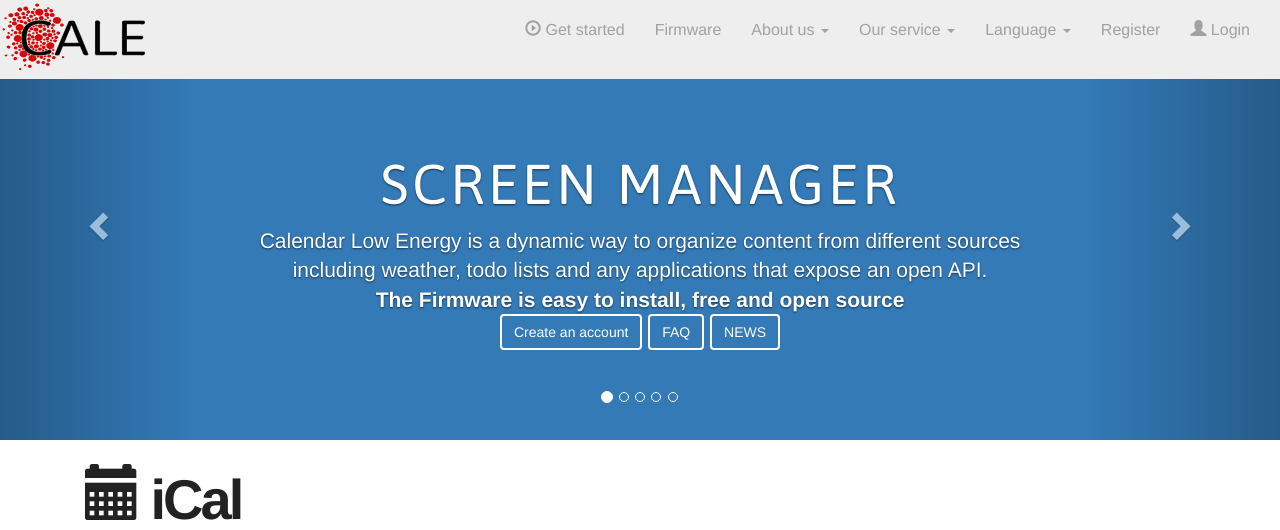
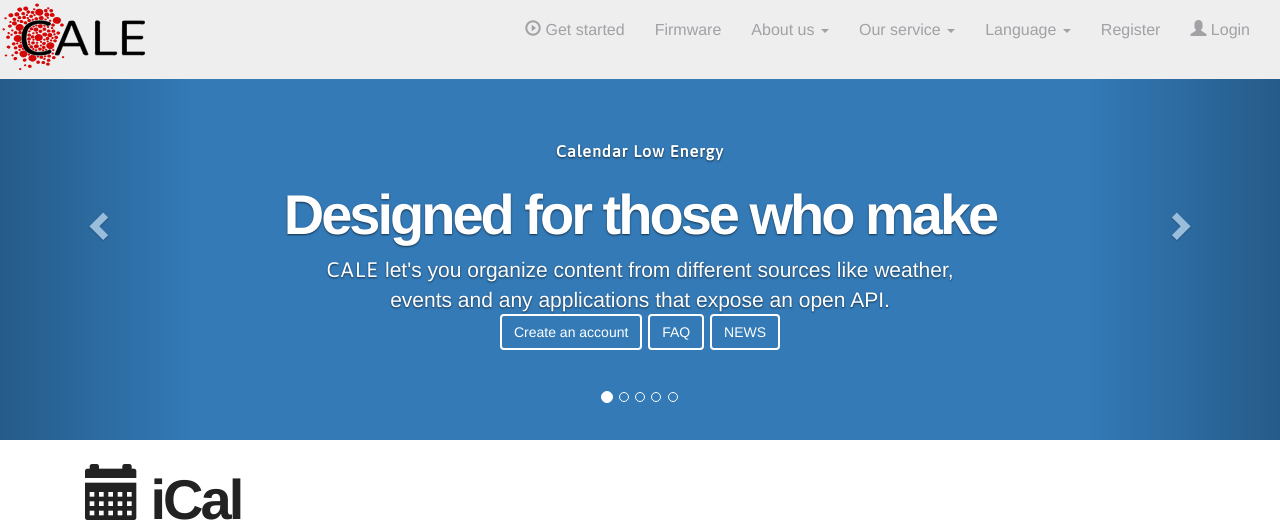
Before and after one commit to martinberlin/cale-integrations, a Symfony app: template templates/de/api/www-api-ical.html.twig in a window 1280 px wide. Shown: the top 530 px of the page. Run offline with Twig, Linux system fonts and the light colour scheme; the template is opened without the code that fills it, so the values that code supplies are empty; some libraries are stand-ins or nearby versions.

Commit message:
www small update in carousel

```diff
--- a/templates/partials/carousel.html.twig
+++ b/templates/partials/carousel.html.twig
@@ -14,9 +14,12 @@
             <div class="item-bg bg-primary"></div>
             <div class="container">
                 <div class="carousel-caption slide">
-                    <h2><span class="cale">SCREEN MANAGER</span></h2>
-                    <p>Calendar Low Energy is a dynamic way to organize content from different sources including
-                    weather, todo lists and any applications that expose an open API. <br><b>The Firmware is easy to install, free and open source</b><br>
+                    <span class="cale"><b>Calendar Low Energy</b></span>
+                    <h2>Designed for those who make</h2>
+                    <p>
+                        <span class="cale">CALE</span> let's you organize content from different sources like
+                    weather,<br>
+                        events and any applications that expose an open API. <br>
                         <a class="btn btn-default btn-empty" href="{{ path('register') }}"
                            role="button">Create an account</a>
                         <a class="btn btn-default btn-empty" href="{{ path('www_service-faq') }}"
@@ -27,6 +30,23 @@
                 </div>
             </div>
         </div>
+
+        <div class="item">
+            <div class="item-bg bg-pink"></div>
+            <div class="container">
+                <div class="carousel-caption">
+                    <h2>Runs on ESP32 and ESP8266</h2>
+                    <p>
+                        <span class="cale">CALE</span> enables you to prepare Screens for your displays<br>
+                        without the hassle of managing any infrastructure.</p>
+                    <p>
+                        <a class="btn btn-default btn-empty" href="https://github.com/martinberlin/eink-calendar"
+                           rel="noreferrer" target="_blank" role="button">Compile <span class="cale">CALE</span> Firmware</a>
+                    </p>
+                </div>
+            </div>
+        </div>
+
         <div class="item">
             <div class="item-bg bg-white"></div>
             <div class="container">
@@ -42,19 +62,6 @@
             </div>
         </div>
 
-        <div class="item">
-            <div class="item-bg bg-pink"></div>
-            <div class="container">
-                <div class="carousel-caption">
-                    <h2>Support for ESP32 and ESP8266</h2>
-                    <p><b>CALE INTEGRATIONS
-                            prepares your customized design and the Firmware updates the Epaper each hour</b></p>
-                    <p>
-                        <a class="btn btn-default btn-empty" href="https://github.com/martinberlin/eink-calendar" rel="noreferrer" target="_blank" role="button">Get CALE Firmware</a>
-                    </p>
-                </div>
-            </div>
-        </div>
         <div class="item">
             <div class="item-bg bg-indigo"></div>
             <div class="container">
```
